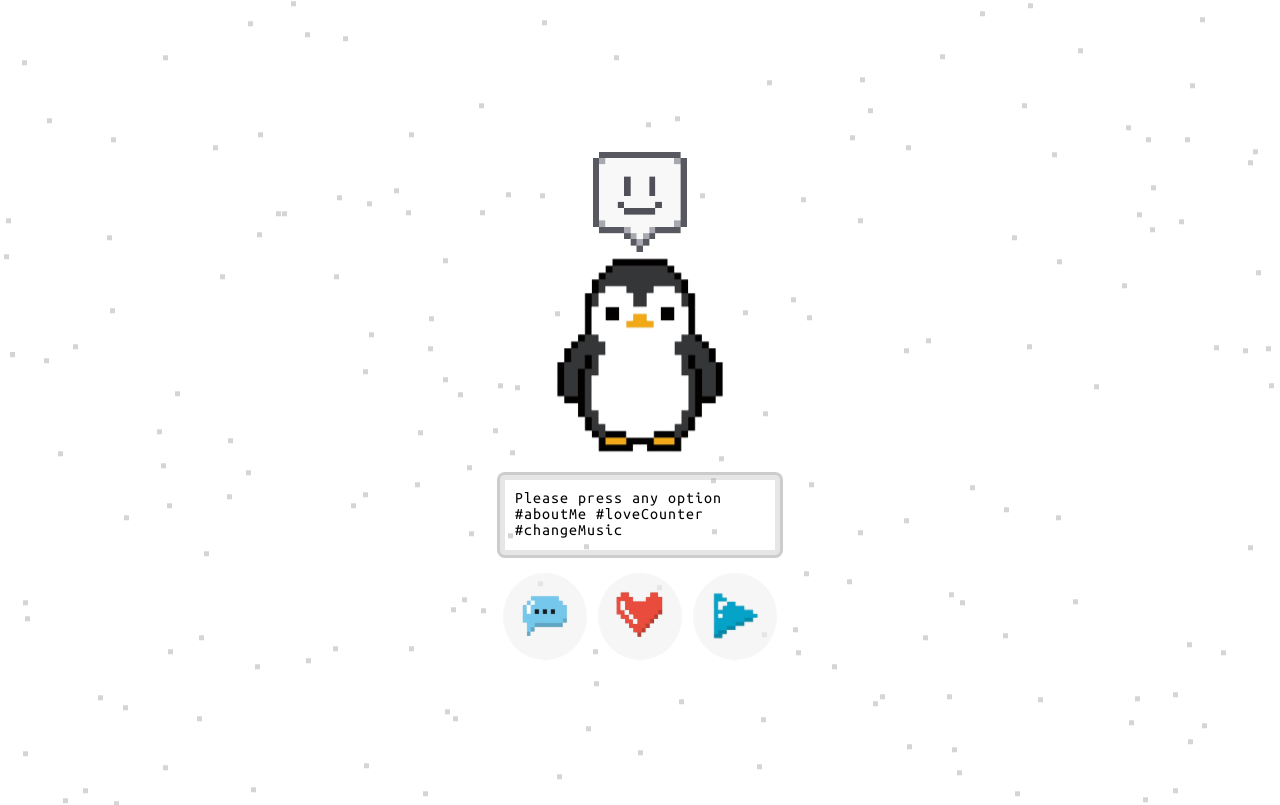
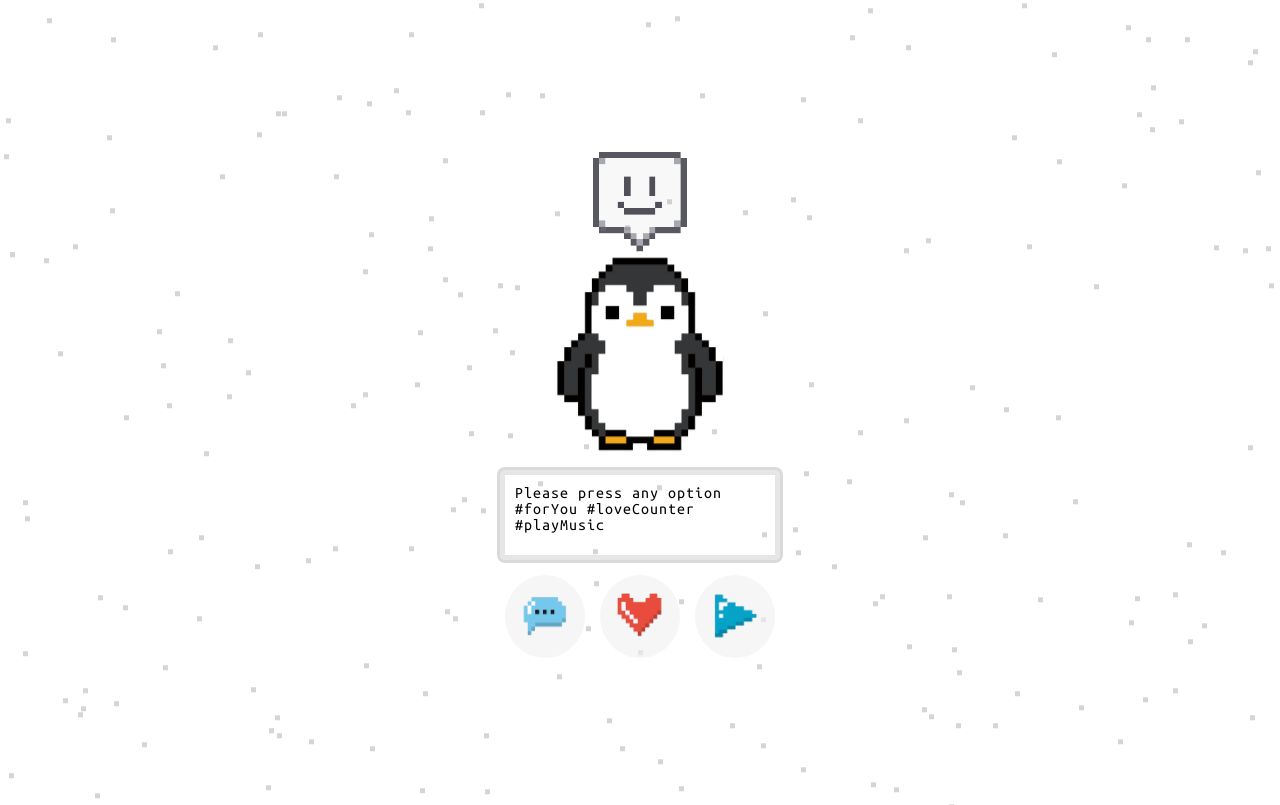
Before and after one commit to cartory/counterApp, a React (Vite) app: page / in a window 1280 px wide. Built offline with nearby package versions, Linux system fonts and the light colour scheme.

Commit message:
update app > textBox

```diff
--- a/src/App.css
+++ b/src/App.css
@@ -1,11 +1,11 @@
 * {
+	margin: 0;
+	padding: 0;
 	font-family: "Ubuntu Mono";
 }
 
 html,
 body {
-	margin: 0;
-	padding: 0;
 	width: 100vw;
 }
 
--- a/src/App.jsx
+++ b/src/App.jsx
@@ -1,43 +1,60 @@
 import "./app.css"
+
 import { useState } from "react"
 
 import { Snow } from "./widgets/snow/snow"
-import { Textbox } from "./widgets/textbox/textbox"
 import { Option, icons } from "./widgets/option/option"
 import { Penguin, baloons } from "./widgets/penguin/penguin"
+import { Textbox, defaultText } from "./widgets/textbox/textbox"
 
+import got from "./assets/audio/got8bits.mp3"
 import noseva from "./assets/audio/noseva8bits.mp3"
 import takeOnMe from "./assets/audio/takeOnme8bits.mp3"
 
-// let index = 0
-// const audios = [
-// 	{ name: "No se va by Morat", audio: new Audio(noseva) },
-// 	{ name: "Take On Me by Ellie (TLOU2)", audio: new Audio(takeOnMe) },
-// ]
+const audios = [
+	{ name: "#GameOfThrones", audio: new Audio(got) },
+	{ name: "#NoSeVaMorat", audio: new Audio(noseva) },
+	{ name: "#TakeOnMeTLOU2", audio: new Audio(takeOnMe) },
+]
 
-// const getAudio = () => {
-// 	const music = audios[index++ % 2]
+let index = Math.floor(Math.random() * 10) % audios.length
 
-// 	music.audio.load()
+const getAudio = () => {
+	audios[index].audio.pause()
+	audios[index].audio.currentTime = 0
 
-// 	music.audio.loop = true
-// 	music.audio.autoplay = true
-// 	music.audio.playbackRate = 1.03
+	index = (index + 1) % audios.length
+	const music = audios[index]
 
-// 	return music
-// }
+	music.audio.load()
+	music.audio.loop = true
+	music.audio.autoplay = true
+	music.audio.playbackRate = !!index ? 1.05 : 0.95
+
+	return music
+}
 
 export const App = () => {
+	const [words, setWords] = useState(defaultText)
 	const [baloon, setBaloon] = useState(baloons.hello)
 
 	const handleBaloon = async (icon) => {
 		const baloonIcon = baloons[icon]
 
-		// if (icon === "play") {
-		// 	console.log("play click")
-		// 	const { audio } = getAudio()
-		// 	await audio.play()
-		// }
+		if (icon === "play") {
+			const { name } = getAudio()
+			setWords([`🎵 playing music 🎵  ${name} #8bits`])
+		}
+
+		if (icon === "love") {
+			const loveCounter = Number.parseInt(localStorage.getItem("loveCounter") ?? 0)
+			setWords(["+1 ❤️", "I love You Babe", `${loveCounter + 1} times`])
+			localStorage.setItem("loveCounter", loveCounter + 1)
+		}
+
+		if (icon === "wait") {
+			setWords(["I hope you enjoy it", "by pedro.caricari ☺️","#madeWithLove"])
+		}
 
 		if (!!baloonIcon) {
 			setBaloon(baloonIcon)
@@ -52,7 +69,7 @@ export const App = () => {
 			<Snow />
 			<div className="app">
 				<Penguin baloon={baloon} setBaloon={setBaloon} />
-				<Textbox />
+				<Textbox words={words} setWords={setWords} />
 				<div className="flex" style={{ gap: 15 }}>
 					{Object.keys(icons).map((icon) => {
 						return <Option key={icon} icon={icons[icon]} onClick={() => handleBaloon(icon)} />
--- a/src/main.jsx
+++ b/src/main.jsx
@@ -4,7 +4,7 @@ import ReactDOM from "react-dom/client"
 import { App } from "./app"
 
 ReactDOM.createRoot(document.getElementById("root")).render(
-	<React.StrictMode>
-		<App />
-	</React.StrictMode>
+	// <React.StrictMode>
+	<App />
+	// </React.StrictMode>
 )
--- a/src/widgets/option/option.jsx
+++ b/src/widgets/option/option.jsx
@@ -7,12 +7,12 @@ import waitIcon from "../../assets/comments.png"
 export const icons = {
 	wait: waitIcon,
 	love: loveIcon,
-	music: playIcon,
+	play: playIcon,
 }
 
 export const Option = ({ icon = icons.love, onClick = () => {} }) => {
 	return (
-		<div className="option-container">
+		<div className="option-container" title="play music">
 			<div className="option" onClick={onClick}>
 				<img src={icon} alt="optionIcon" height={50} width={50} />
 			</div>
--- a/src/widgets/penguin/penguin.jsx
+++ b/src/widgets/penguin/penguin.jsx
@@ -15,11 +15,11 @@ import quest from "../../assets/gifs/quest.gif"
 const reaction = new Audio(soundReaction)
 
 export const baloons = {
-	wait,
 	love,
 	happy,
 	hello,
-	music,
+	play: music,
+	wait,
 	quest,
 }
 
--- a/src/widgets/textbox/textbox.css
+++ b/src/widgets/textbox/textbox.css
@@ -1,10 +1,9 @@
 .textbox {
 	position: relative;
-	margin: 20px;
+	margin: 15px;
 	width: 250px;
-	height: 50px;
+	height: 60px;
 	padding: 10px;
-	line-height: 16px;
 	border-radius: 5px;
 	letter-spacing: 1px;
 	border: 5px solid #80808033;
@@ -15,8 +14,8 @@
 
 .textbox:hover {
 	cursor: pointer;
+	transform: scale(1.01);
 	transition: all 0.1s ease;
-	transform: scale(1.01);
 }
 
 @keyframes bounce {
--- a/src/widgets/textbox/textbox.jsx
+++ b/src/widgets/textbox/textbox.jsx
@@ -1,29 +1,24 @@
 import "./textbox.css"
+
 import soundReaction from "../../assets/audio/reaction.mp3"
 
-import { useState } from "react"
-import { Typewriter } from "react-simple-typewriter"
-
-const defaultText = [
-	// defaultText
-	"I hope you enjoy this litle penguin, My name is Charlie  #madeWithLove",
-	"Please press any option #aboutMe #loveCounter #changeMusic",
-]
+export const defaultText = ["Please press any option #forYou #loveCounter #playMusic"]
 
 const sound = new Audio(soundReaction)
 
-export const Textbox = ({ text = defaultText }) => {
-	const [words, setWords] = useState(text)
-
+export const Textbox = ({ words = defaultText, setWords }) => {
 	const handleWords = async () => {
 		setWords(defaultText)
+		document.getElementById("sound").click()
 		sound.load()
 		await sound.play()
 	}
 
 	return (
 		<div className="textbox" onClick={handleWords}>
-			<Typewriter words={words} typeSpeed={30} deleteSpeed={15} />
+			{words.map((word, index) => (
+				<p key={index}>{word}</p>
+			))}
 		</div>
 	)
 }
```
